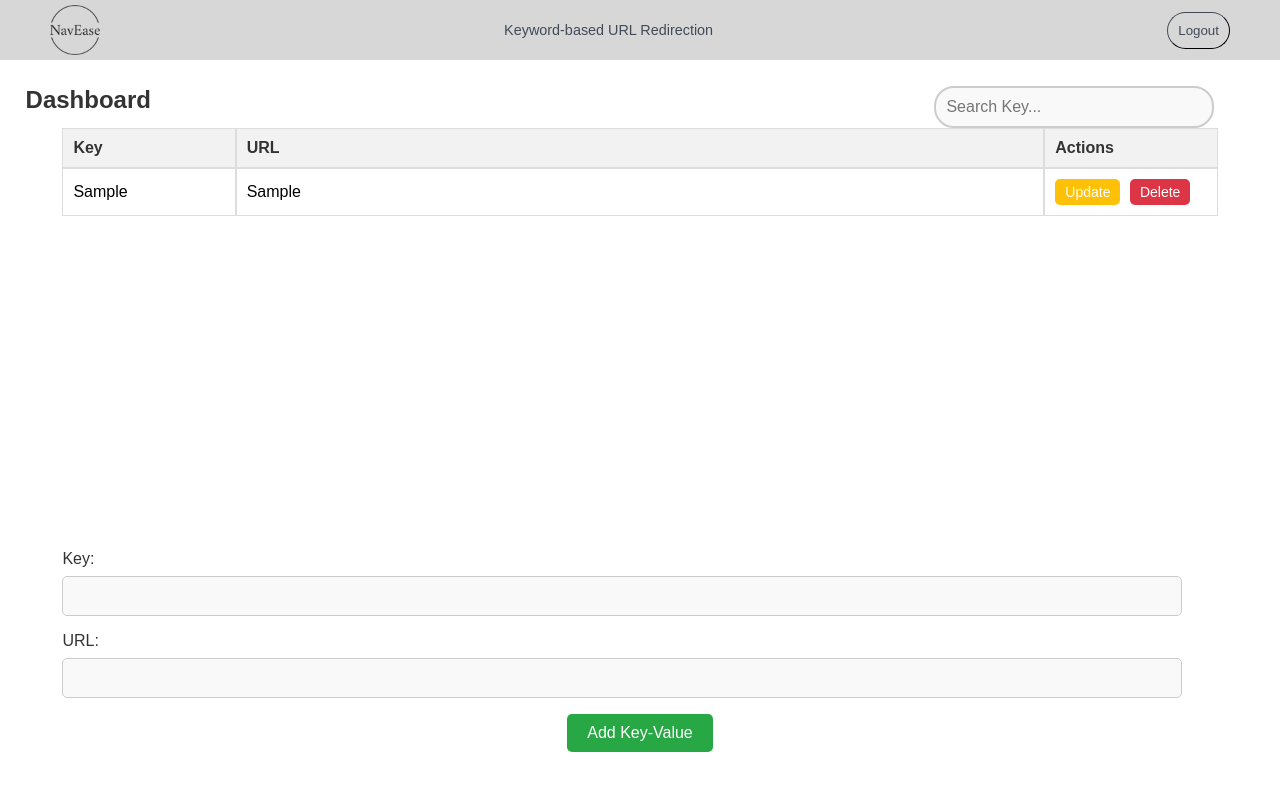
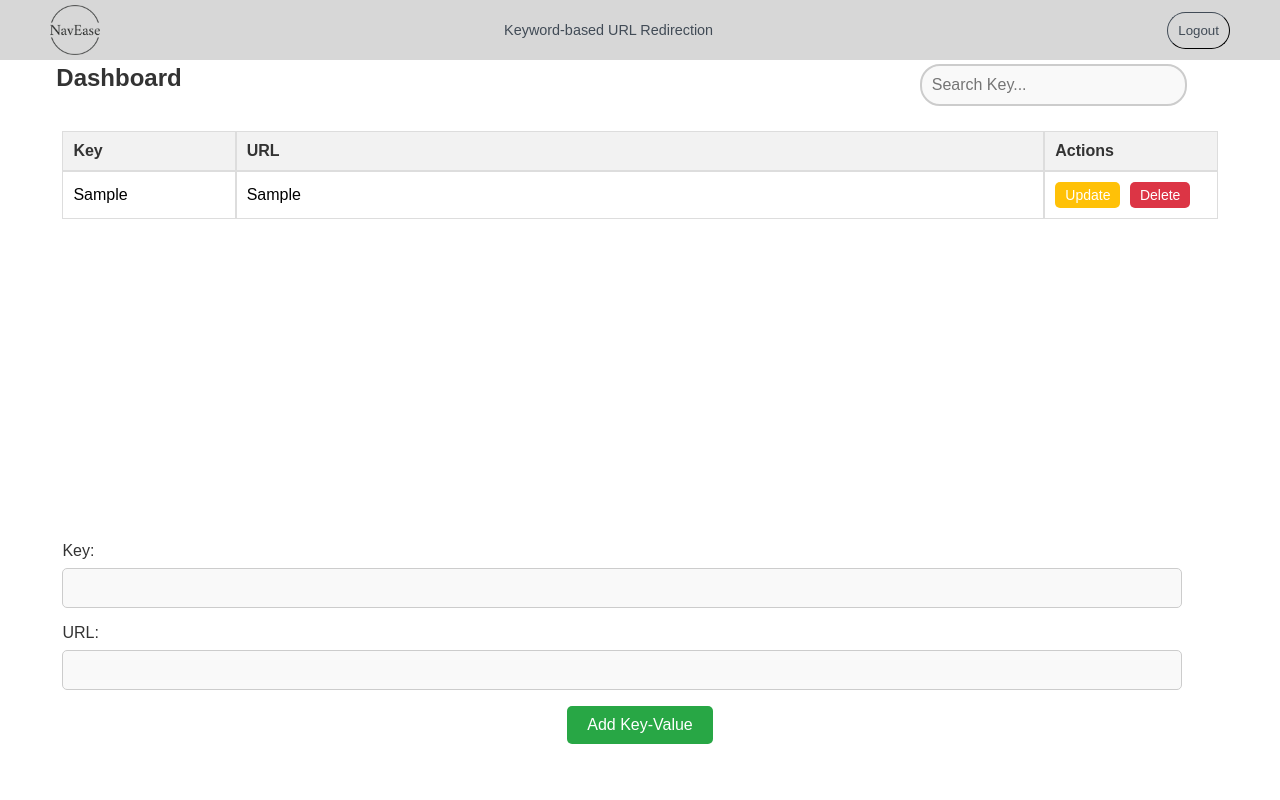
Before and after one commit to akhileshSRE/NavEase-app, a Flask app: page /dashboard in a window 1280 px wide. Run offline with Flask 2, Linux system fonts and the light colour scheme; the visitor is signed in with stand-in values (Sample User, id 1); tables that the repository leaves empty hold one stand-in row (values such as "Sample post"); some libraries are stand-ins or nearby versions.

Commit message:
dashboard ui enhanced

```diff
--- a/app/static/css/dashboard.css
+++ b/app/static/css/dashboard.css
@@ -8,7 +8,6 @@ body {
     align-items: center;
     height: 100vh;
     margin: 0;
-    padding-top: 60px;
     overflow: hidden;
 }
 
@@ -65,12 +64,9 @@ body {
 /* Dashboard css */
 
 .header-container {
-    background: #fff;
     width: 100%;
-    height: auto;
-    position: fixed;
-    top: 60px;
-    padding: 2% 0;
+    position: relative;
+    padding: 2%;
     display: flex;
     flex-direction: column;
     align-items: center;
@@ -94,9 +90,8 @@ header h1 {
 
 .main-content {
     position: fixed;
-    top: 16%;
     width: 95%;
-    height: 80%; /* Adjust as necessary */
+    height: 90%; /* Adjust as necessary */
     display: flex;
     flex-direction: column;
     align-items: center;
```
